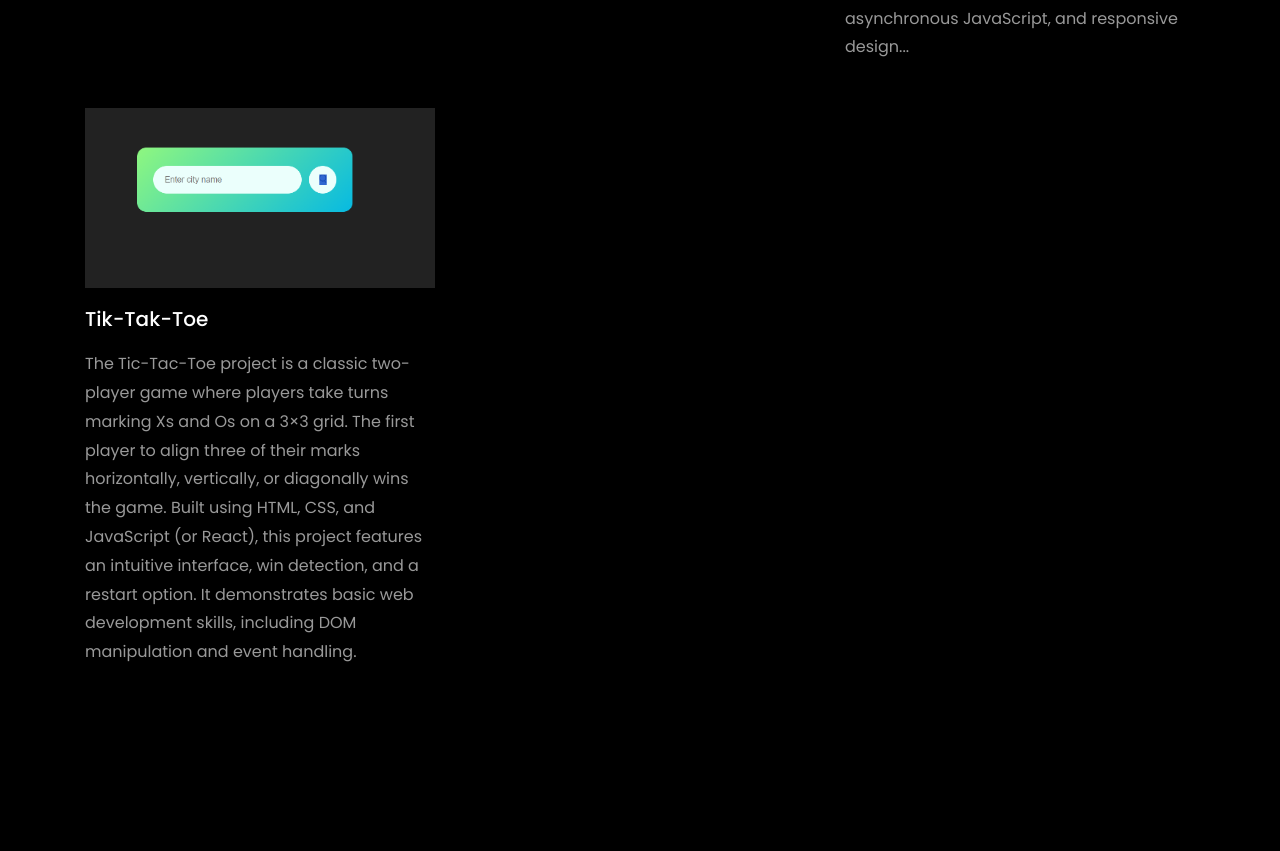
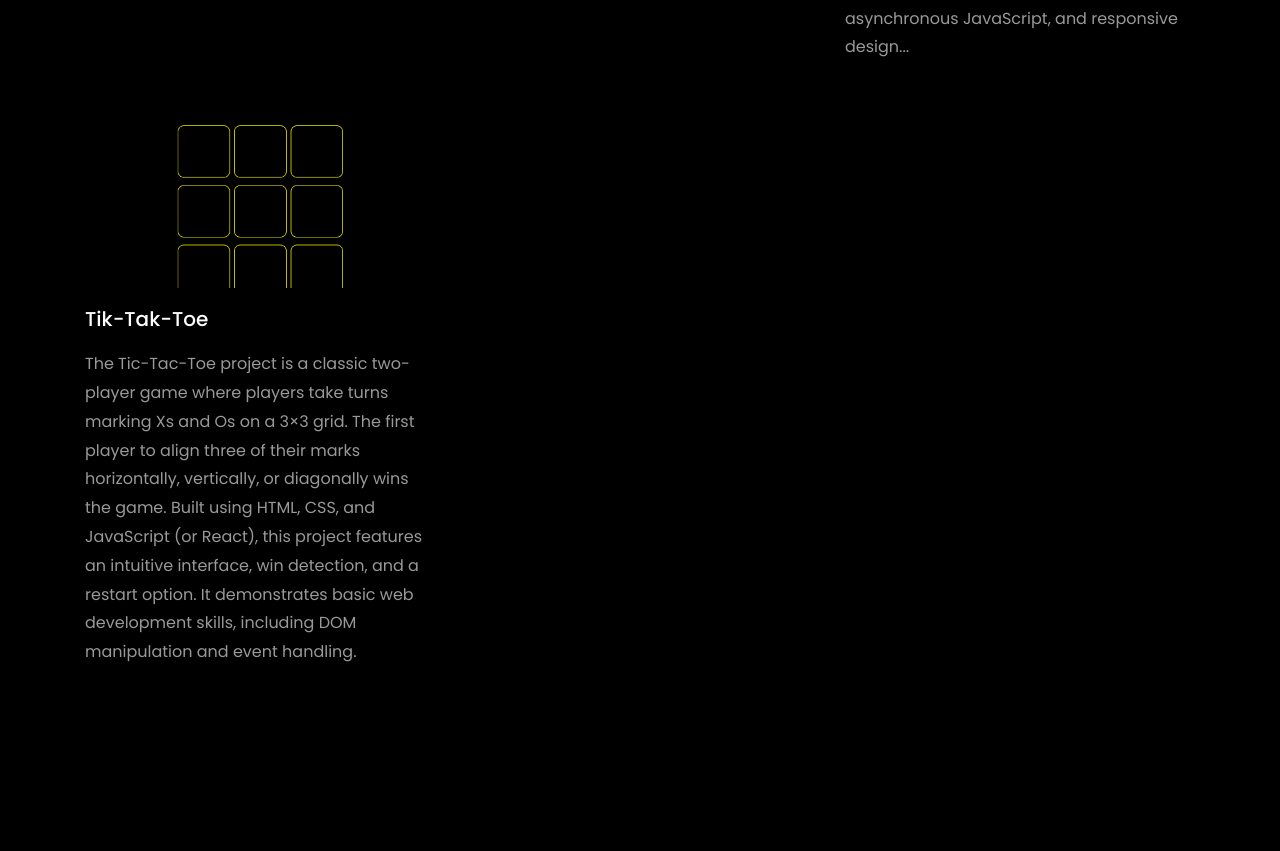
Before and after one commit to kaushikgithub-web/kaushik-portfolio, a plain HTML site: page index.html in a window 1280 px wide. Shown: the part 4450-5301 px from the top of the page. Drawn offline with Linux system fonts and the light colour scheme; files whose address does not match are found by name.

Commit message:
Update index.html

```diff
--- a/index.html
+++ b/index.html
@@ -458,7 +458,7 @@
           </div>
 		<div class="col-md-4 d-flex ftco-animate">
           	<div class="blog-entry">
-              <a href=https://kaushikgithub-web.github.io/Game-TikTakToe/ class="block-20 zoom-effect" style="background-image: url('images/wheather.png');">
+              <a href=https://kaushikgithub-web.github.io/Game-TikTakToe/ class="block-20 zoom-effect" style="background-image: url('images/tiktaktoe.png');">
               </a>
               <div class="text mt-3 float-right d-block">
 
```
